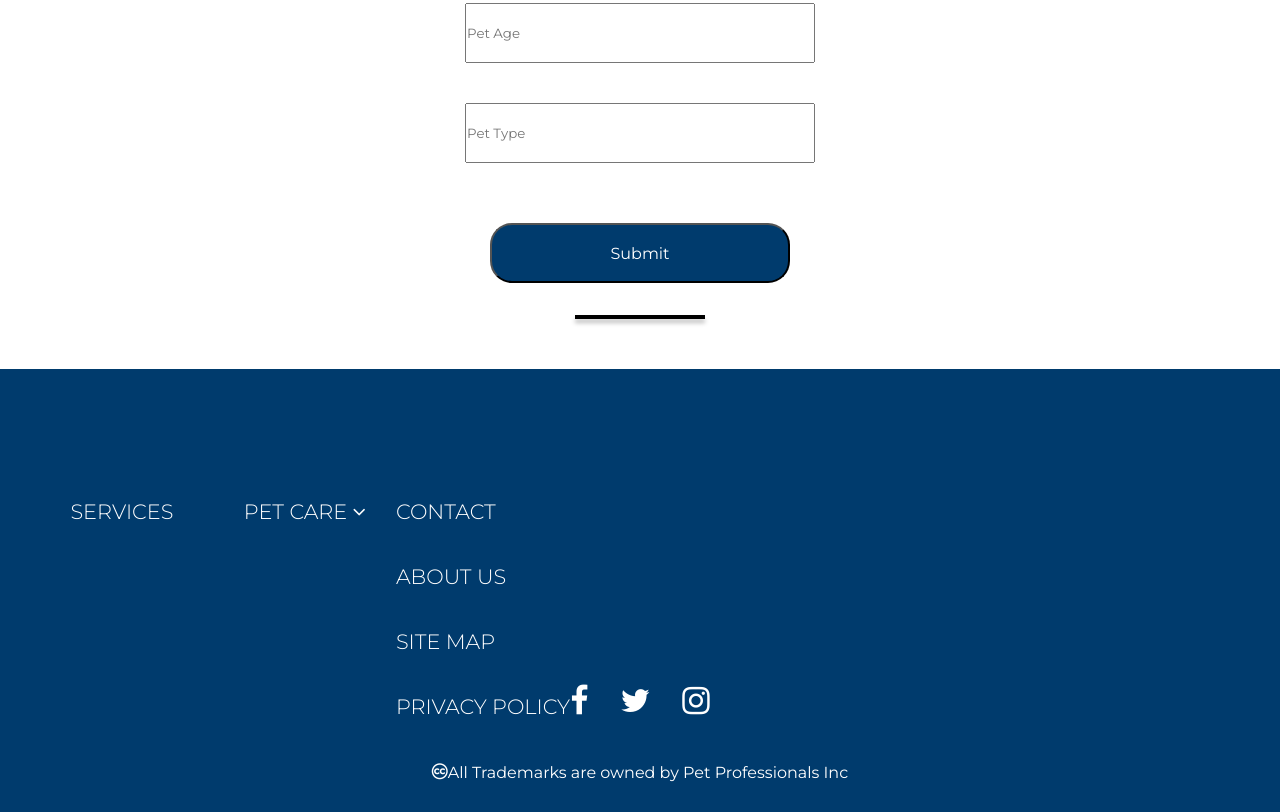
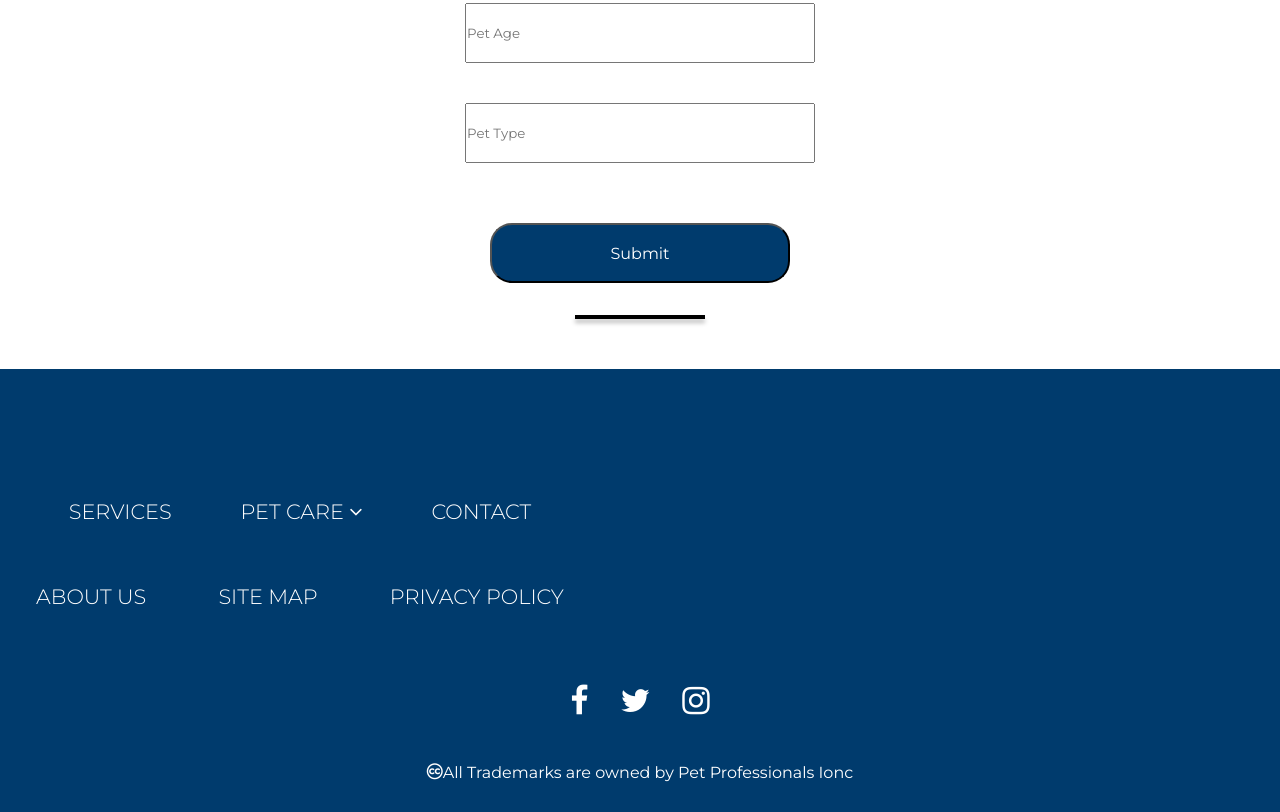
Before and after one commit to Techi-fy/Pet_Consultation_App, a website: page public/index.html in a window 1280 px wide. Shown: the part 3211-4023 px from the top of the page. Drawn offline with Linux system fonts and the light colour scheme.

Commit message:
UI update

```diff
--- a/public/index.html
+++ b/public/index.html
@@ -149,12 +149,13 @@
             <a href="./small-animal.html" class="list-of-menu-footer">Small Animal</a>
           </div>
         </div>
-        <ul id="link-wrap-footer">
-        <li class="list-1" id="list-f-item"><a id="list-f-item-a"href="#contact-form" class="link-text-list">CONTACT</a></li>
-        <li class="list-1" id="list-f-item"><a id="list-f-item-a"href="" class="link-text-list">ABOUT US</a></li>
-        <li class="list-1" id="list-f-item"><a id="list-f-item-a"href="" class="link-text-list">SITE MAP</a></li>
-        <li class="list-1" id="list-f-item">
-          <a href=""id="list-f-item-a" class="link-text-list">PRIVACY POLICY</a>
+        <li class="list-1"><a href="index.html#contact-form" class="link-text-list">CONTACT</a></li>
+        <li class="list-1"><a href="" class="link-text-list">ABOUT US</a></li>
+        <li class="list-1"><a href="" class="link-text-list">SITE MAP</a></li>
+        <li class="list-1">
+
+
+          <a href="" class="link-text-list">PRIVACY POLICY</a>
         </li>
       </ul>
     </div>
@@ -173,7 +174,7 @@
       <aside class="copyright-wrapper">
         <i class="fa fa-creative-commons"></i>
         <p class="copyright-sentence">
-          All Trademarks are owned by Pet Professionals Inc
+          All Trademarks are owned by Pet Professionals Ionc
         </p>
 
       </aside>
```
